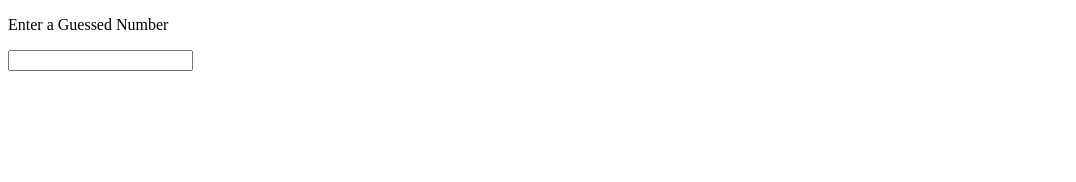
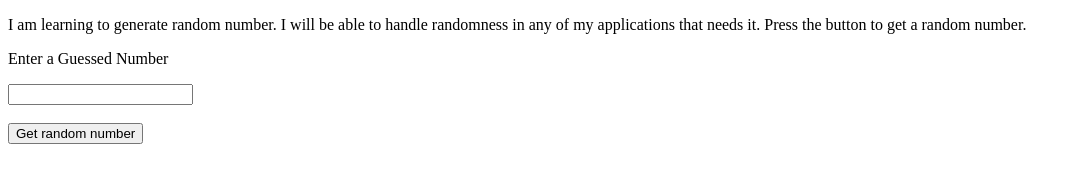
Before and after one commit to acciojob/Hot-or-Cold-Part-I-shubhamshri25, a website: page main.html in a window 1280 px wide. Shown: the whole page, without its empty margins (0-1076 px from the left). Drawn offline with Linux system fonts and the light colour scheme.

Commit message:
created a submission

```diff
--- a/main.html
+++ b/main.html
@@ -4,10 +4,13 @@
 </head>
 <body>
 	<!-- p tag -->
+	<p id="main">I am learning to generate random number. I will be able to handle randomness in any of my applications that needs it. Press the button to get a random number.</p>
     <p id = "user">Enter a Guessed Number </p>
     <input id= "guess"></input><br><br>
 	<!-- button -->
     <!-- p tag -->
+		<button id="btn">Get random number</button>
+	<p id="num"></p>
     <p id = "respond"></p>  <!-- This is the respone (Hot or Cold) -->
     <script type="text/javascript" src="./script.js">  <!-- Write the logic in script.js -->
 </script>
```
Also changed, not shown: script.js (+11 -0 lines).
